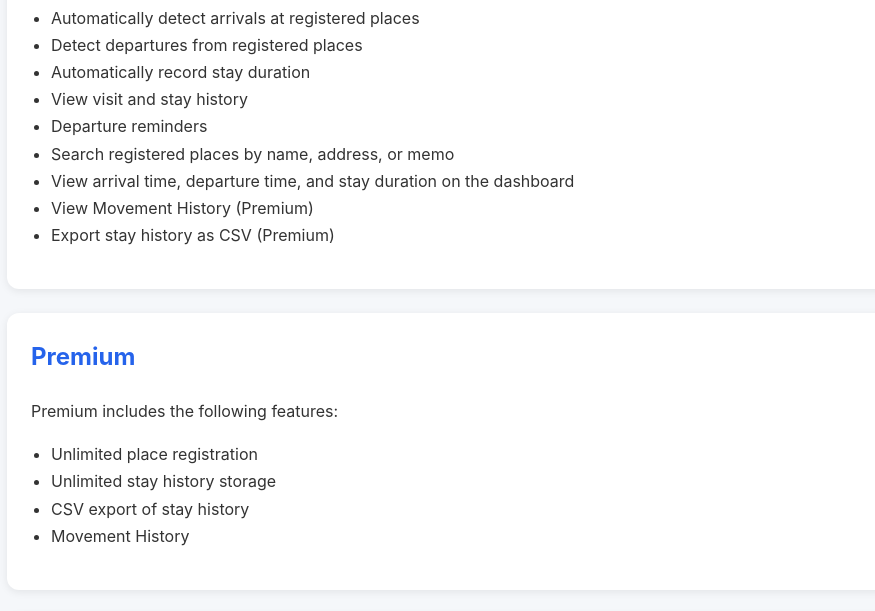
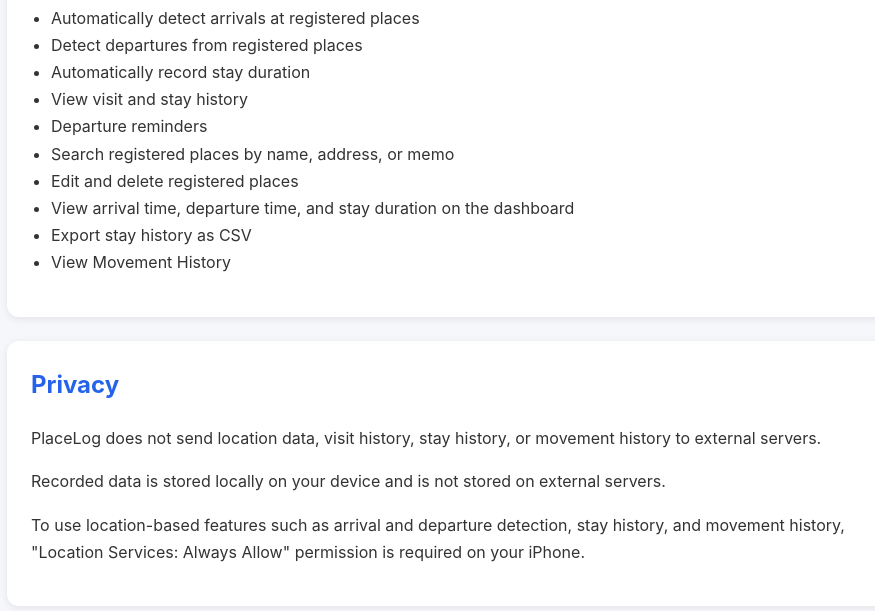
Before and after one commit to sorastudio-coder/placelog, a plain HTML site: page index-en.html in a window 1280 px wide. Shown: the part 663-1274 px from the top of the page, without its empty margins (183-1058 px from the left). Drawn offline with Linux system fonts and the light colour scheme.

Commit message:
Revise features list and remove premium section
Removed premium features section and updated related list items.

```diff
--- a/index-en.html
+++ b/index-en.html
@@ -43,25 +43,10 @@
     <li>View visit and stay history</li>
     <li>Departure reminders</li>
     <li>Search registered places by name, address, or memo</li>
+    <li>Edit and delete registered places</li>
     <li>View arrival time, departure time, and stay duration on the dashboard</li>
-    <li>View Movement History (Premium)</li>
-    <li>Export stay history as CSV (Premium)</li>
-</ul>
-
-</section>
-
-<section>
-    <h2>Premium</h2>
-
-<p>
-    Premium includes the following features:
-</p>
-
-<ul>
-    <li>Unlimited place registration</li>
-    <li>Unlimited stay history storage</li>
-    <li>CSV export of stay history</li>
-    <li>Movement History</li>
+    <li>Export stay history as CSV</li>
+    <li>View Movement History</li>
 </ul>
 
 </section>
```
